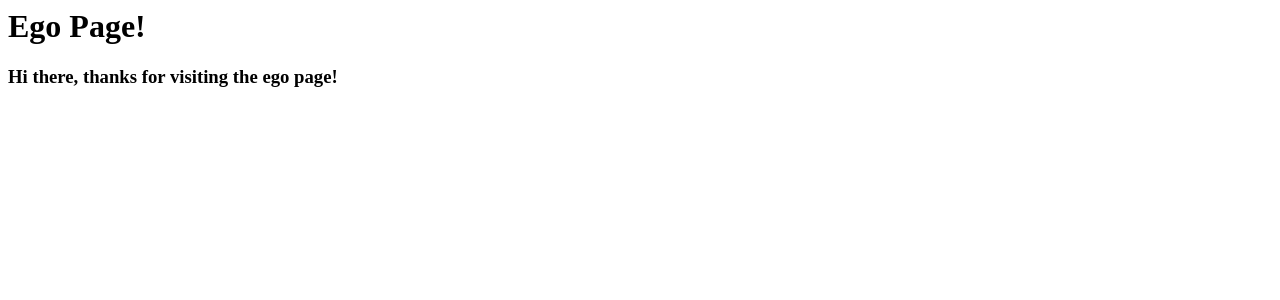
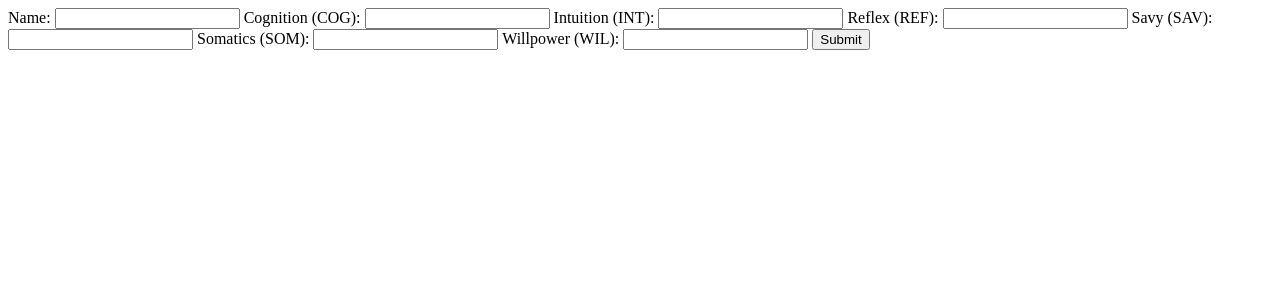
Before and after one commit to lawsonbh/character-generator, a Django app: page /character_generator/ego/ in a window 1280 px wide. Shown: the top 300 px of the page. Run offline with Django 4.2, Linux system fonts and the light colour scheme.

Commit message:
Rendering form but error on submit

```diff
--- a/bodybank/character_generator/templates/ego.html
+++ b/bodybank/character_generator/templates/ego.html
@@ -1,8 +1,4 @@
-<head>
-    <title>The Ego Page</title>
-    <h1>Ego Page!</h1>
-    <h3>Hi there, thanks for visiting the ego page!</h3>
-</head>
-<body>
-
-</body>
+<form action="/ego/" method="post">
+	{{ form }}
+	<input type="submit" value="Submit">
+</form>
```
